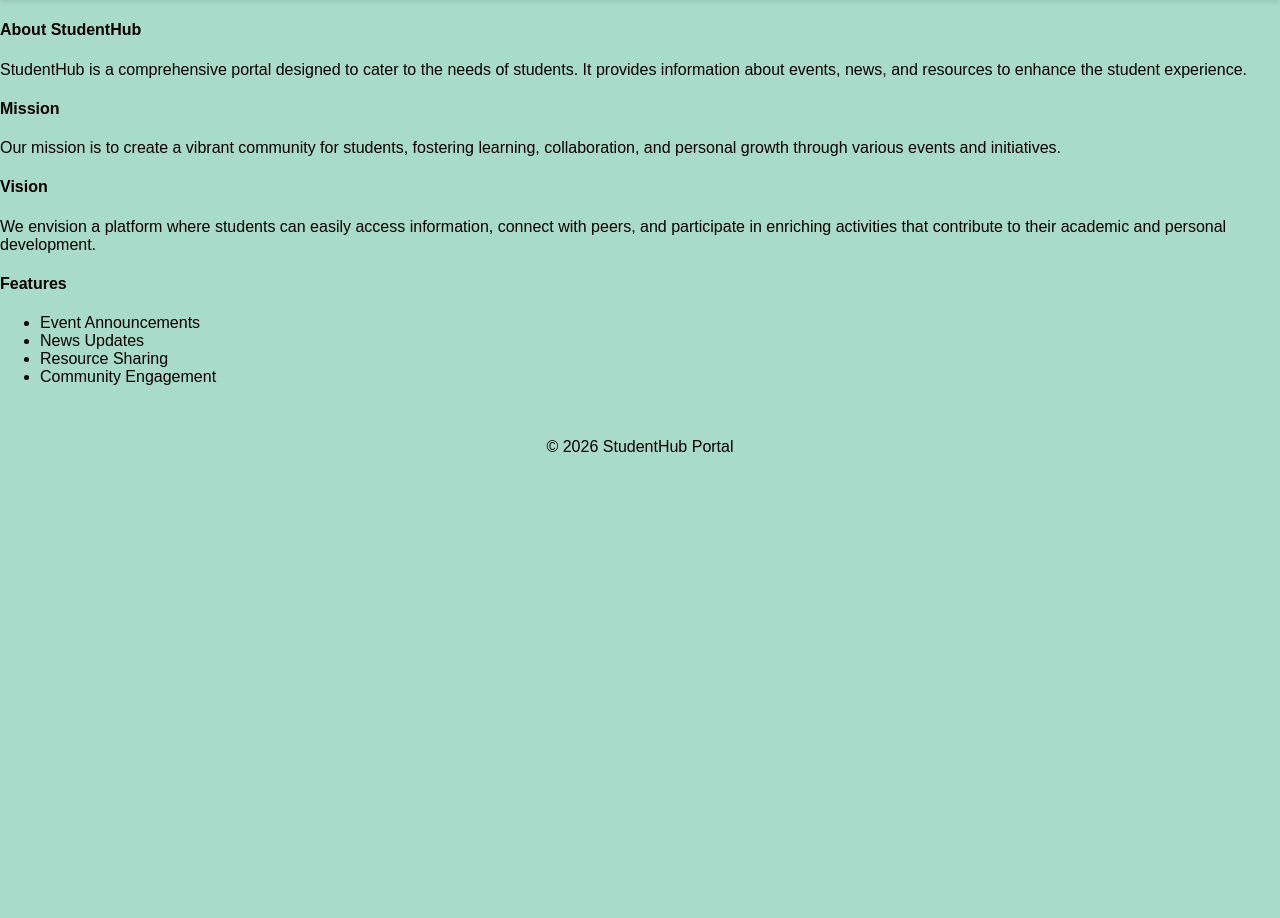
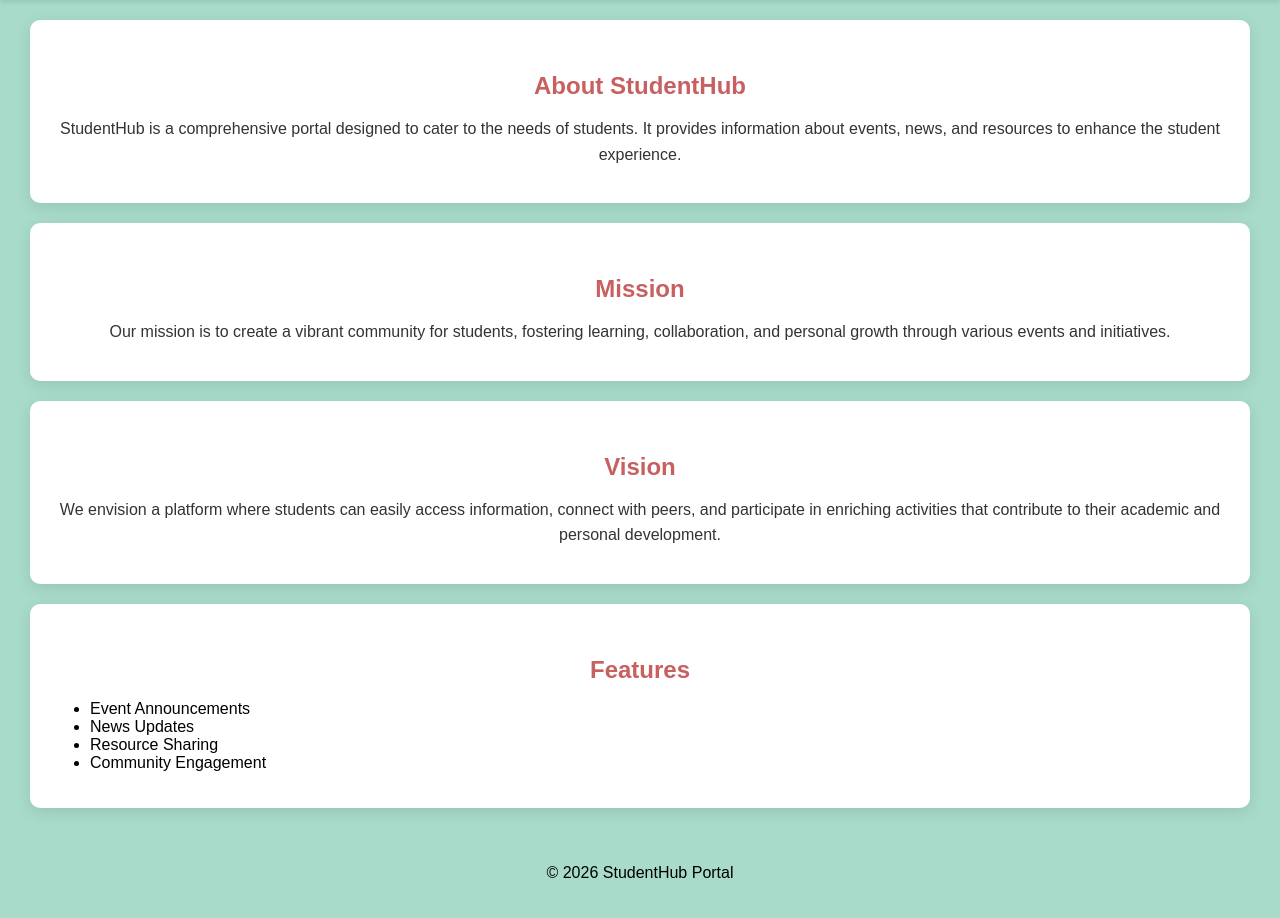
Before and after one commit to prep04-yl/StudentHub-Portal, a PHP site: page /pages/about.html in a window 1280 px wide. Shown: the part 134-1052 px from the top of the page. Before the commit the page ends 586 px from the top, so only its background shows below. Run offline with PHP 8.4, Linux system fonts and the light colour scheme.

Commit message:
about and css update

```diff
--- a/pages/about.html
+++ b/pages/about.html
@@ -32,20 +32,20 @@
         </section>
     </header>
     <main>
-        <section>
-            <h4>About StudentHub</h4>
-            <p>StudentHub is a comprehensive portal designed to cater to the needs of students. It provides information about events, news, and resources to enhance the student experience.</p>
+        <section class="about-blocks">
+            <h4 class="about-headings">About StudentHub</h4>
+            <p class="about-content">StudentHub is a comprehensive portal designed to cater to the needs of students. It provides information about events, news, and resources to enhance the student experience.</p>
         </section>
-        <section>
-            <h4>Mission</h4>
-            <p>Our mission is to create a vibrant community for students, fostering learning, collaboration, and personal growth through various events and initiatives.</p>
+        <section class="about-blocks">
+            <h4 class="about-headings">Mission</h4>
+            <p class="about-content">Our mission is to create a vibrant community for students, fostering learning, collaboration, and personal growth through various events and initiatives.</p>
         </section>
-        <section>
-            <h4>Vision</h4>
-            <p>We envision a platform where students can easily access information, connect with peers, and participate in enriching activities that contribute to their academic and personal development.</p>
+        <section class="about-blocks">
+            <h4 class="about-headings">Vision</h4>
+            <p class="about-content">We envision a platform where students can easily access information, connect with peers, and participate in enriching activities that contribute to their academic and personal development.</p>
         </section>
-        <section>
-            <h4>Features</h4>
+        <section class="about-blocks">
+            <h4 class="about-headings">Features</h4>
             <ul>
                 <li>Event Announcements</li>
                 <li>News Updates</li>
--- a/style.css
+++ b/style.css
@@ -108,3 +108,22 @@
     cursor:pointer;
     font-size: 100%;
 }
+.about-blocks{
+    background-color: #ffffff;
+    padding: 20px;
+    margin: 20px 30px;
+    border-radius: 10px;
+    box-shadow: 0 4px 15px rgba(0, 0, 0, 0.1);
+}
+.about-headings{
+    color: #c76060;
+    font-size: 24px;
+    margin-bottom: 10px;
+    justify-self: center ;
+}
+.about-content{
+    font-size: 16px;
+    color: #333333;
+    line-height: 1.6;
+    text-align: center;
+}
```
